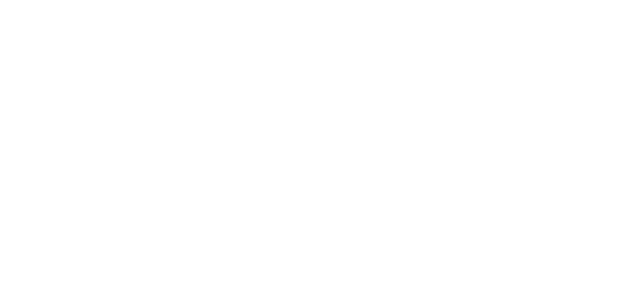
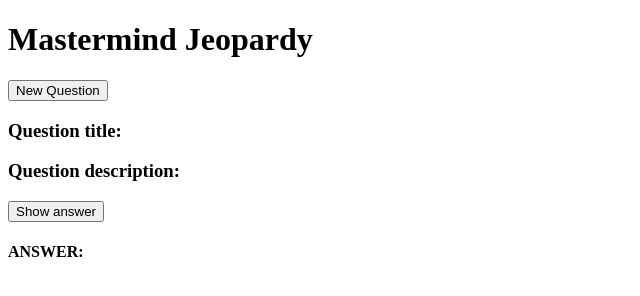
Before and after one commit to bunnydeviloper/jeopardy, a plain HTML site: page index.html in a window 1280 px wide. Shown: the whole page, without its empty margins (0-640 px from the left). Drawn offline with Linux system fonts and the light colour scheme.

Commit message:
update body of page

```diff
--- a/index.html
+++ b/index.html
@@ -1,7 +1,20 @@
 <!DOCTYPE html>
 <html>
-	<head>
+  <head>
+    <meta charset='utf-8'>
+    <title>Jeopardy</title>
+  </head>
 
-	</head>
-	<body></body>
+  <body>
+    <h1>Mastermind Jeopardy</h1>
+    <button>New Question</button>
+    <h3>Question title: <div id='qtitle'></div></h3>
+    <h3>Question description: <div id='qdesc'></div></h3>
+    <button>Show answer</button>
+    <h4>ANSWER: <div id='answer'></div></h4>
+  </body>
+  <script>
+	  const xhr = new XMLHttpRequest();
+
+  </script>
 </html>
```
